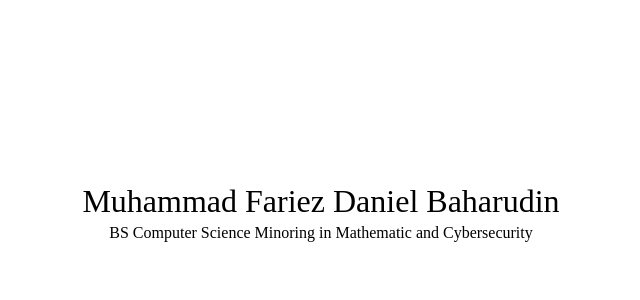
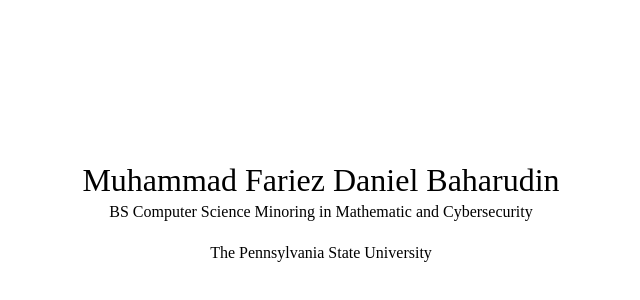
Before and after one commit to ayishh/Fariez-Daniel, a plain HTML site: page index.html in a window 1280 px wide. Shown: the part 196-496 px from the top of the page, without its empty margins (319-959 px from the left). Drawn offline with Linux system fonts and the light colour scheme.

Commit message:
second commit

```diff
--- a/index.html
+++ b/index.html
@@ -10,6 +10,7 @@
     <div class="center">
         <h1>Muhammad Fariez Daniel Baharudin</h1>
         <h4>BS Computer Science Minoring in Mathematic and Cybersecurity</h4>
+        <h4>The Pennsylvania State University</h4>
     </div>
 
 </body>
```
